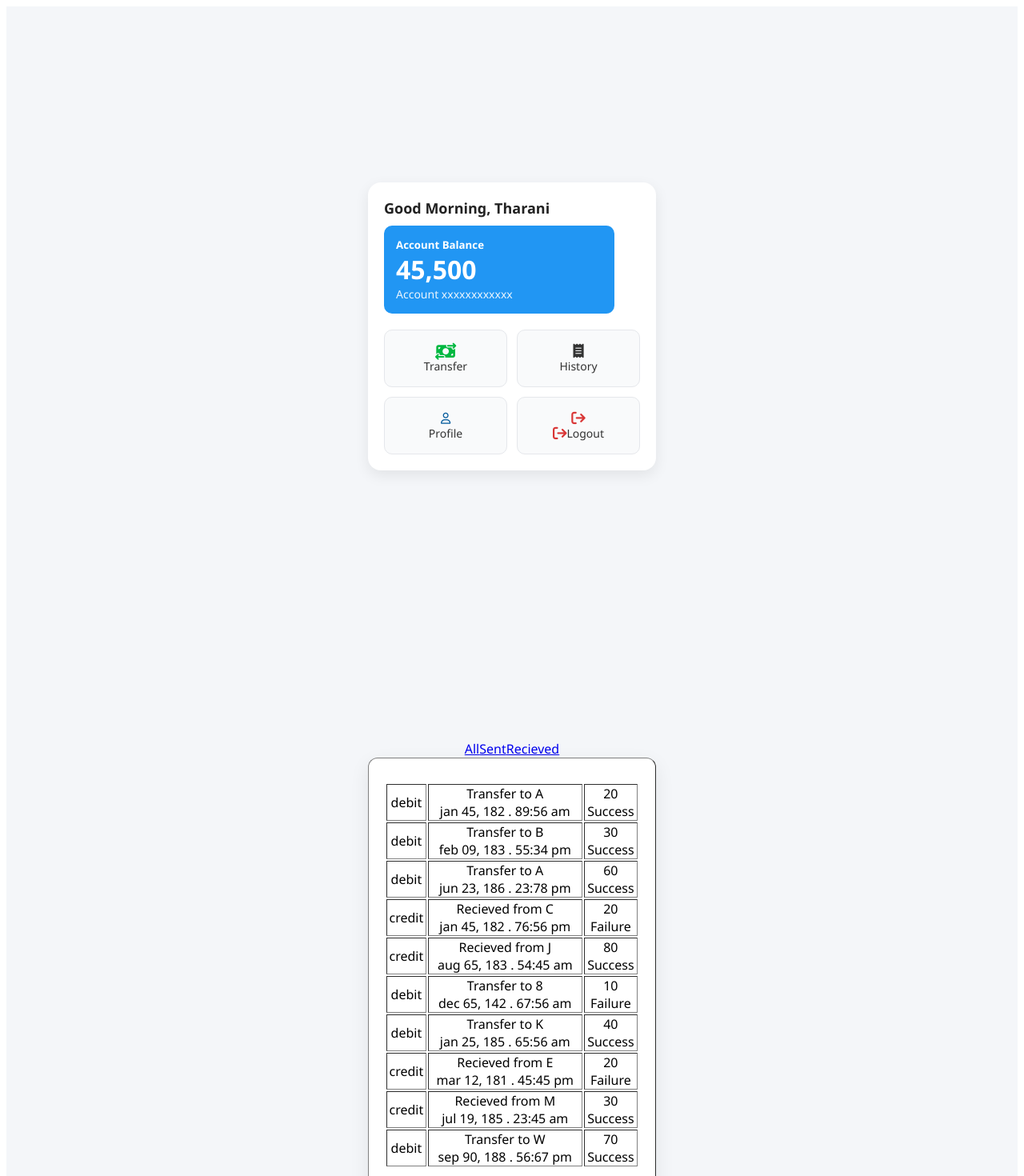
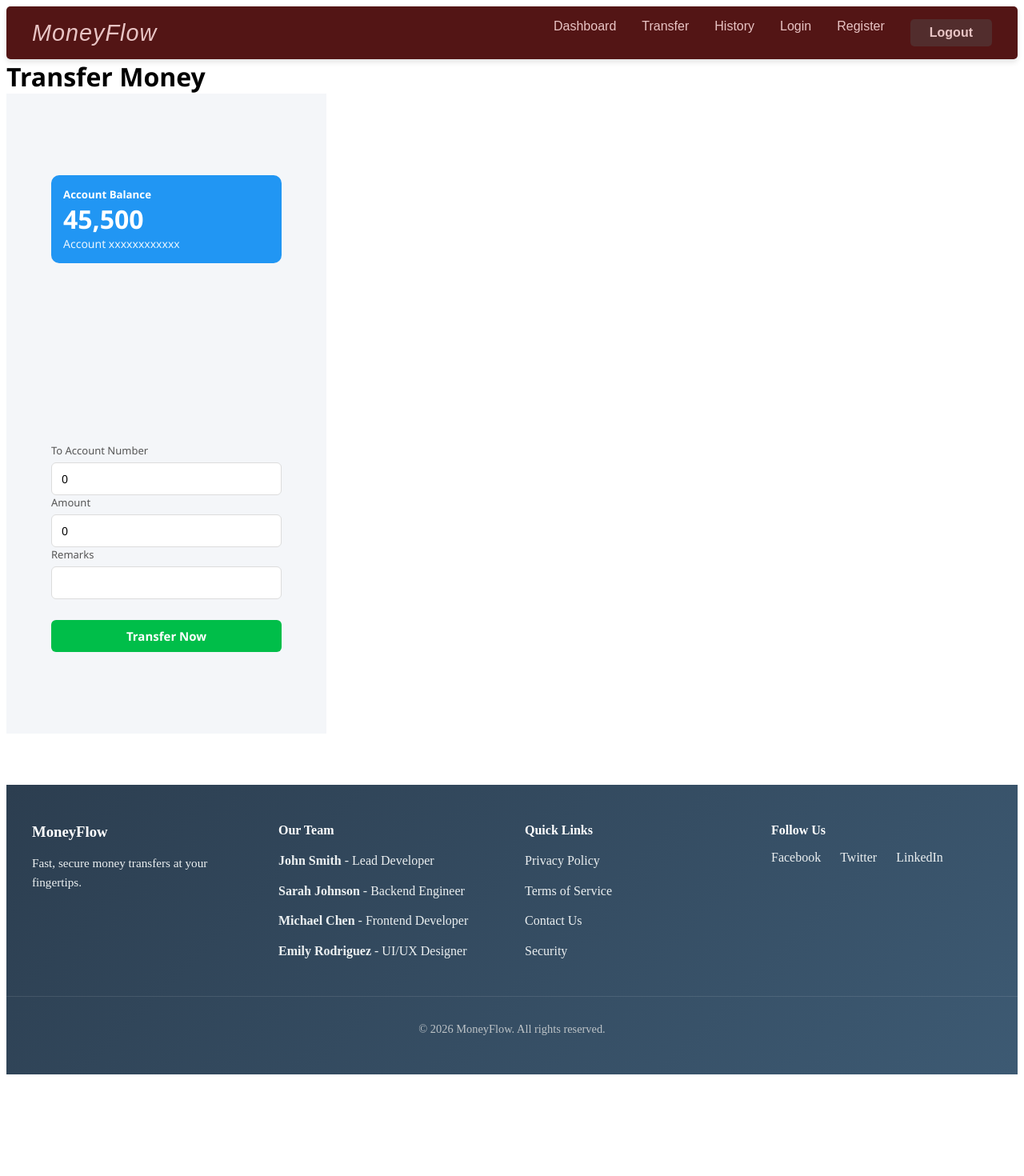
Before and after one commit to NB1223/fd-money-transfer-system, an Angular app in the folder frontend/01-money-transfer-system/: page /transfer in a window 1280 px wide. Before the commit this address led to /. Shown: the top 1470 px of the page at 80% size. After the commit the page ends 1351 px from the top, so only its background shows below. Built offline with nearby package versions, Linux system fonts and the light colour scheme.

Commit message:
navbar routing [w/o auth]

```diff
--- a/frontend/01-money-transfer-system/src/app/app.component.css
+++ b/frontend/01-money-transfer-system/src/app/app.component.css
@@ -0,0 +1,6 @@
+.main-content {
+  min-height: calc(100vh - 200px);
+  max-width: 1200px;
+  margin: 0 auto;
+  padding: 2rem;
+}
--- a/frontend/01-money-transfer-system/src/app/app.component.html
+++ b/frontend/01-money-transfer-system/src/app/app.component.html
@@ -1,5 +1,3 @@
-<app-dashboard></app-dashboard>
-<app-history></app-history>
-<app-login></app-login>
-<app-register></app-register>
-<app-transfer> </app-transfer>
+<app-navbar></app-navbar>
+<router-outlet></router-outlet>
+<app-footer></app-footer>
--- a/frontend/01-money-transfer-system/src/app/app.component.ts
+++ b/frontend/01-money-transfer-system/src/app/app.component.ts
@@ -1,15 +1,27 @@
 import { Component } from '@angular/core';
-import { RouterOutlet } from '@angular/router';
+import { RouterLink, RouterLinkActive, RouterOutlet } from '@angular/router';
 import { LoginComponent } from './login/login.component';
 import { DashboardComponent } from './dashboard/dashboard.component';
 import { HistoryComponent } from './history/history.component';
 import { RegisterComponent } from './register/register.component';
 import { TransferComponent } from './transfer/transfer.component';
+import { NavbarComponent } from './navbar/navbar.component';
+import { FooterComponent } from './footer/footer.component';
 
 @Component({
   selector: 'app-root',
   standalone: true,
-  imports: [ LoginComponent, DashboardComponent, TransferComponent, HistoryComponent, RegisterComponent],
+  imports: [
+    RouterOutlet,
+    RouterLink,
+    RouterLinkActive,
+    LoginComponent,
+    DashboardComponent,
+    TransferComponent,
+    HistoryComponent,
+    RegisterComponent,
+    NavbarComponent,
+    FooterComponent],
   templateUrl: './app.component.html',
   styleUrl: './app.component.css'
 })
--- /dev/null
+++ b/frontend/01-money-transfer-system/src/app/footer/footer.component.css
@@ -0,0 +1,94 @@
+.footer {
+  background: linear-gradient(135deg, #2c3e50 0%, #3d5a73 100%);
+  color: #ecf0f1;
+  padding: 3rem 0 1rem 0;
+  margin-top: 4rem;
+}
+
+.footer-container {
+  max-width: 1200px;
+  margin: 0 auto;
+  padding: 0 2rem;
+  display: grid;
+  grid-template-columns: repeat(auto-fit, minmax(250px, 1fr));
+  gap: 2rem;
+  margin-bottom: 2rem;
+}
+
+.footer-section h3,
+.footer-section h4 {
+  margin-top: 0;
+  margin-bottom: 1rem;
+  color: #fff;
+  font-weight: 700;
+}
+
+.footer-section p {
+  margin: 0;
+  line-height: 1.6;
+  font-size: 0.95rem;
+}
+
+.team-list,
+.links-list {
+  list-style: none;
+  padding: 0;
+  margin: 0;
+}
+
+.team-list li,
+.links-list li {
+  margin-bottom: 0.75rem;
+  line-height: 1.6;
+}
+
+.links-list a {
+  color: #ecf0f1;
+  text-decoration: none;
+  transition: color 0.3s ease;
+}
+
+.links-list a:hover {
+  color: #667eea;
+}
+
+.social-links {
+  display: flex;
+  gap: 1.5rem;
+}
+
+.social-links a {
+  color: #ecf0f1;
+  text-decoration: none;
+  transition: color 0.3s ease;
+}
+
+.social-links a:hover {
+  color: #667eea;
+}
+
+.footer-bottom {
+  text-align: center;
+  padding-top: 2rem;
+  border-top: 1px solid rgba(255, 255, 255, 0.1);
+  max-width: 1200px;
+  margin: 0 auto;
+  padding: 2rem;
+}
+
+.footer-bottom p {
+  margin: 0;
+  font-size: 0.9rem;
+  color: #bdc3c7;
+}
+
+@media (max-width: 768px) {
+  .footer-container {
+    grid-template-columns: 1fr;
+    gap: 1.5rem;
+  }
+
+  .social-links {
+    flex-wrap: wrap;
+  }
+}
--- /dev/null
+++ b/frontend/01-money-transfer-system/src/app/footer/footer.component.html
@@ -0,0 +1,40 @@
+<footer class="footer">
+  <div class="footer-container">
+    <div class="footer-section">
+      <h3>{{ appName }}</h3>
+      <p>Fast, secure money transfers at your fingertips.</p>
+    </div>
+
+    <div class="footer-section">
+      <h4>Our Team</h4>
+      <ul class="team-list">
+        <li *ngFor="let member of teamMembers">
+          <strong>{{ member.name }}</strong> - {{ member.role }}
+        </li>
+      </ul>
+    </div>
+
+    <div class="footer-section">
+      <h4>Quick Links</h4>
+      <ul class="links-list">
+        <li><a href="#privacy">Privacy Policy</a></li>
+        <li><a href="#terms">Terms of Service</a></li>
+        <li><a href="#contact">Contact Us</a></li>
+        <li><a href="#security">Security</a></li>
+      </ul>
+    </div>
+
+    <div class="footer-section">
+      <h4>Follow Us</h4>
+      <div class="social-links">
+        <a href="#facebook">Facebook</a>
+        <a href="#twitter">Twitter</a>
+        <a href="#linkedin">LinkedIn</a>
+      </div>
+    </div>
+  </div>
+
+  <div class="footer-bottom">
+    <p>&copy; {{ currentYear }} {{ appName }}. All rights reserved.</p>
+  </div>
+</footer>
--- /dev/null
+++ b/frontend/01-money-transfer-system/src/app/footer/footer.component.ts
@@ -0,0 +1,24 @@
+import { CommonModule } from '@angular/common';
+import { Component } from '@angular/core';
+import { FormsModule } from '@angular/forms';
+
+@Component({
+  selector: 'app-footer',
+  standalone: true,
+  imports: [FormsModule, CommonModule],
+  templateUrl: './footer.component.html',
+  styleUrl: './footer.component.css'
+})
+export class FooterComponent {
+
+  appName = 'MoneyFlow';
+  currentYear = new Date().getFullYear();
+
+  teamMembers = [
+    { name: 'John Smith', role: 'Lead Developer' },
+    { name: 'Sarah Johnson', role: 'Backend Engineer' },
+    { name: 'Michael Chen', role: 'Frontend Developer' },
+    { name: 'Emily Rodriguez', role: 'UI/UX Designer' }
+  ];
+
+}
--- /dev/null
+++ b/frontend/01-money-transfer-system/src/app/navbar/navbar.component.css
@@ -0,0 +1,93 @@
+@import url('https://fonts.googleapis.com/css2?family=Roboto:wght@400;500;700&display=swap');
+
+.navbar {
+  background: var(--primary-color);
+  padding: 1rem 2rem;
+  box-shadow: 0 4px 6px rgba(0, 0, 0, 0.1);
+  position: sticky;
+  top: 0;
+  z-index: 100;
+  display: flex;
+  justify-content: space-between;
+  align-items: center;
+  font-family: 'Raleway', sans-serif; /* Google Font */
+  border-radius: 5px;
+}
+
+.navbar-logo h2 {
+  font-family: 'Raleway', sans-serif, ; /* Google Font */
+  color: var(--text-color);
+  font-size: 1.8rem;
+  font-weight: 100;
+  font-style: italic;
+  margin: 0;
+  letter-spacing: 1px;
+}
+
+.nav-menu {
+  display: flex;
+  list-style: none;
+  gap: 2rem;
+  margin: 0;
+  padding: 0;
+}
+
+.nav-item {
+  position: relative;
+}
+
+.nav-item a {
+  color: var(--text-color);
+  text-decoration: none;
+  font-size: 1rem;
+  font-weight: 500;
+  transition: color 0.3s ease, transform 0.3s ease;
+}
+
+.nav-item a:hover {
+  color: var(--accent-color);
+  transform: scale(1.05);
+}
+
+.nav-item a::after {
+  content: '';
+  position: absolute;
+  bottom: -5px;
+  left: 0;
+  width: 0;
+  height: 2px;
+  background-color: var(--accent-color);
+  transition: width 0.3s ease;
+}
+
+.nav-item a:hover::after {
+  width: 100%;
+}
+
+.logout-btn {
+  background-color: var(--accent-color);
+  color: var(--text-color);
+  border: none;
+  padding: 0.5rem 1.5rem;
+  border-radius: 5px;
+  font-size: 1rem;
+  font-weight: 600;
+  cursor: pointer;
+  transition: background-color 0.3s ease, transform 0.3s ease;
+}
+
+.logout-btn:hover {
+  background-color: #561c24; /* Slightly darker accent color */
+  transform: scale(1.05);
+}
+
+@media (max-width: 768px) {
+  .nav-menu {
+    gap: 1rem;
+    font-size: 0.9rem;
+  }
+
+  .navbar-logo h2 {
+    font-size: 1.5rem;
+  }
+}
--- /dev/null
+++ b/frontend/01-money-transfer-system/src/app/navbar/navbar.component.html
@@ -0,0 +1,13 @@
+<nav class="navbar">
+  <div class="navbar-logo">
+    <h2>MoneyFlow</h2>
+  </div>
+  <ul class="nav-menu">
+    <li class="nav-item" *ngFor="let item of navItems">
+      <a class="nav-link" [routerLink]="item.path">{{ item.name }}</a>
+    </li>
+    <li class="nav-item">
+      <button class="logout-btn">Logout</button>
+    </li>
+  </ul>
+</nav>
--- /dev/null
+++ b/frontend/01-money-transfer-system/src/app/navbar/navbar.component.ts
@@ -0,0 +1,23 @@
+import { CommonModule } from '@angular/common';
+import { Component, NgModule } from '@angular/core';
+import { FormsModule } from '@angular/forms';
+import { RouterLink, RouterLinkActive } from '@angular/router';
+
+@Component({
+  selector: 'app-navbar',
+  standalone: true,
+  imports: [CommonModule, FormsModule, RouterLink, RouterLinkActive],
+  templateUrl: './navbar.component.html',
+  styleUrl: './navbar.component.css'
+})
+export class NavbarComponent {
+
+  navItems = [
+    { name: 'Dashboard', path: '/dashboard' },
+    { name: 'Transfer', path: '/transfer' },
+    { name: 'History', path: '/history' },
+    { name: 'Login', path: '/login' },
+    { name: 'Register', path: '/register' }
+  ];
+
+}
--- a/frontend/01-money-transfer-system/src/styles.css
+++ b/frontend/01-money-transfer-system/src/styles.css
@@ -1 +1,8 @@
 /* You can add global styles to this file, and also import other style files */
+:root {
+  --primary-color: #531515; /* Primary color: Blue */
+  --secondary-color: #c7a3a3; /* Secondary color: Purple */
+  --accent-color: #522d2d; /* Accent color: Red */
+  --text-color: #e8c4c4; /* Text color: White */
+  --background-color: #f4f4f4; /* Background color: Light Gray */
+}
```
Also changed, not shown: frontend/01-money-transfer-system/src/app/app.routes.ts (+7 -1 lines), frontend/01-money-transfer-system/src/app/app.config.ts (line endings or trailing spaces), 2 other files (tests, documents, lock files or other folders).
